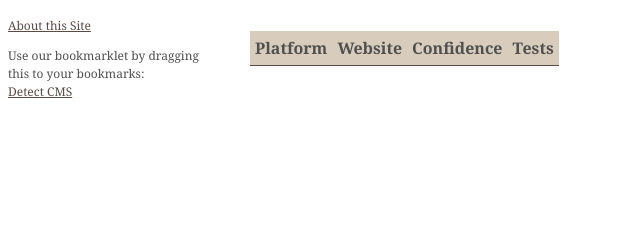
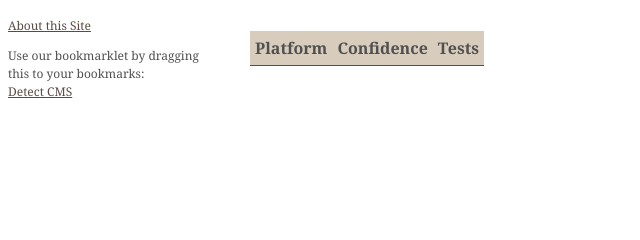
Before and after one commit to sggottlieb/cmfieldguide, a Django app: template cmfieldguide/cmsdetector/templates/index.html in a window 1280 px wide. Shown: the part 195-435 px from the top of the page, without its empty margins (0-640 px from the left). Run offline with Django 3.2, Linux system fonts and the light colour scheme; the template is opened without the code that fills it: most values are stand-ins (such as "Sample title", 1, 10 or a date in 2020); form fields are guessed from the names that the template uses; lists and menus that the app fills with data are empty.

Commit message:
removed website column and linked product name

```diff
--- a/cmfieldguide/cmsdetector/templates/index.html
+++ b/cmfieldguide/cmsdetector/templates/index.html
@@ -35,15 +35,13 @@
         <table>
             <tr>
                 <th>Platform</th>
-                <th>Website</th>
                 <th>Confidence</th>
                 <th>Tests</th>
 
             </tr>
         {% for platform in site.platforms %}
             <tr>
-                <td>{{platform.platform_name}}</td>
-                <td><a href="{{platform.platform_website}}">{{platform.platform_website}}</a></td>
+                <td><a href="{{platform.platform_website}}">{{platform.platform_name}}</a></td>
                 <td>
                     {% if platform.confidence < 0%}
                     Definitely not
```
